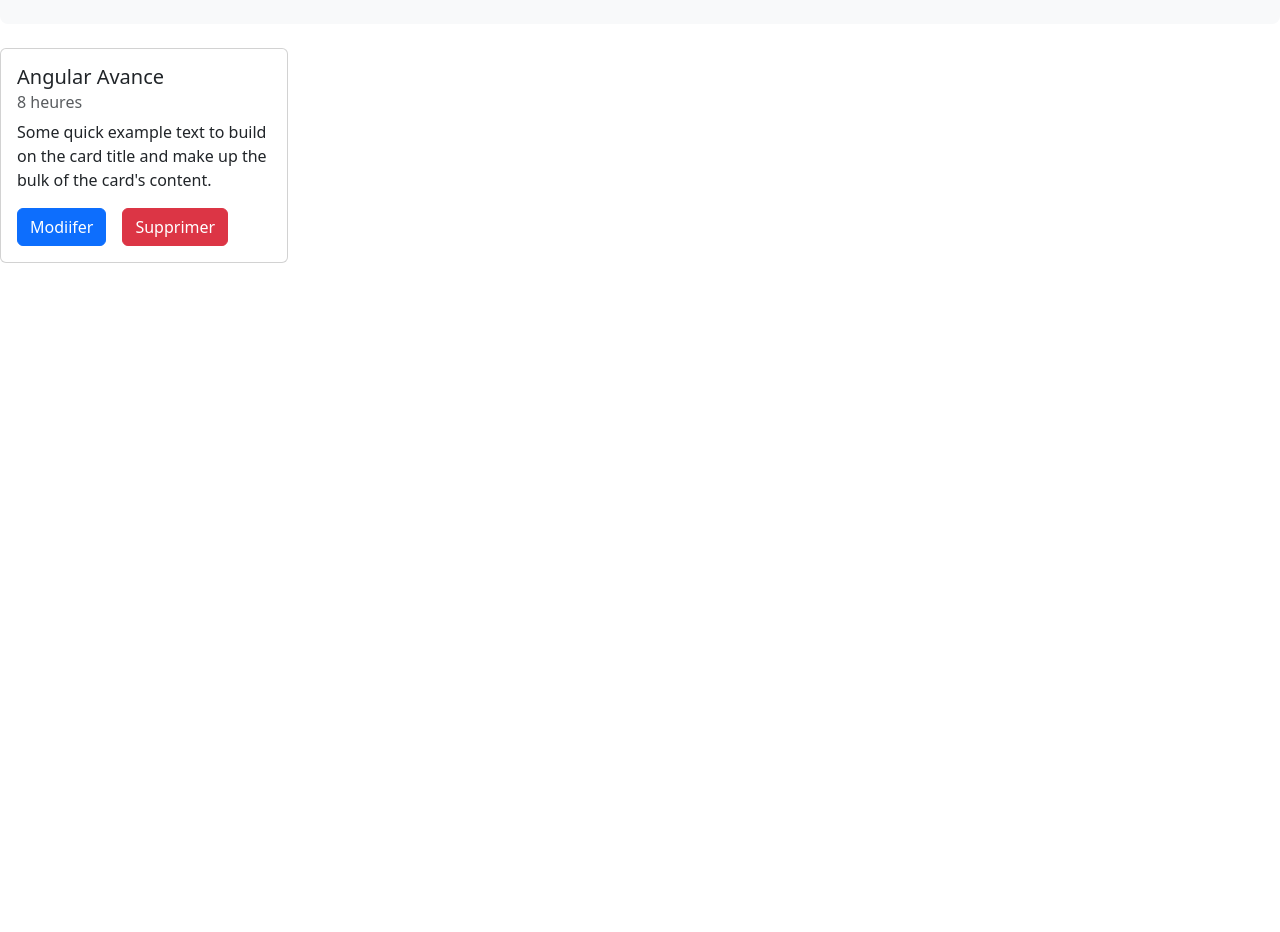
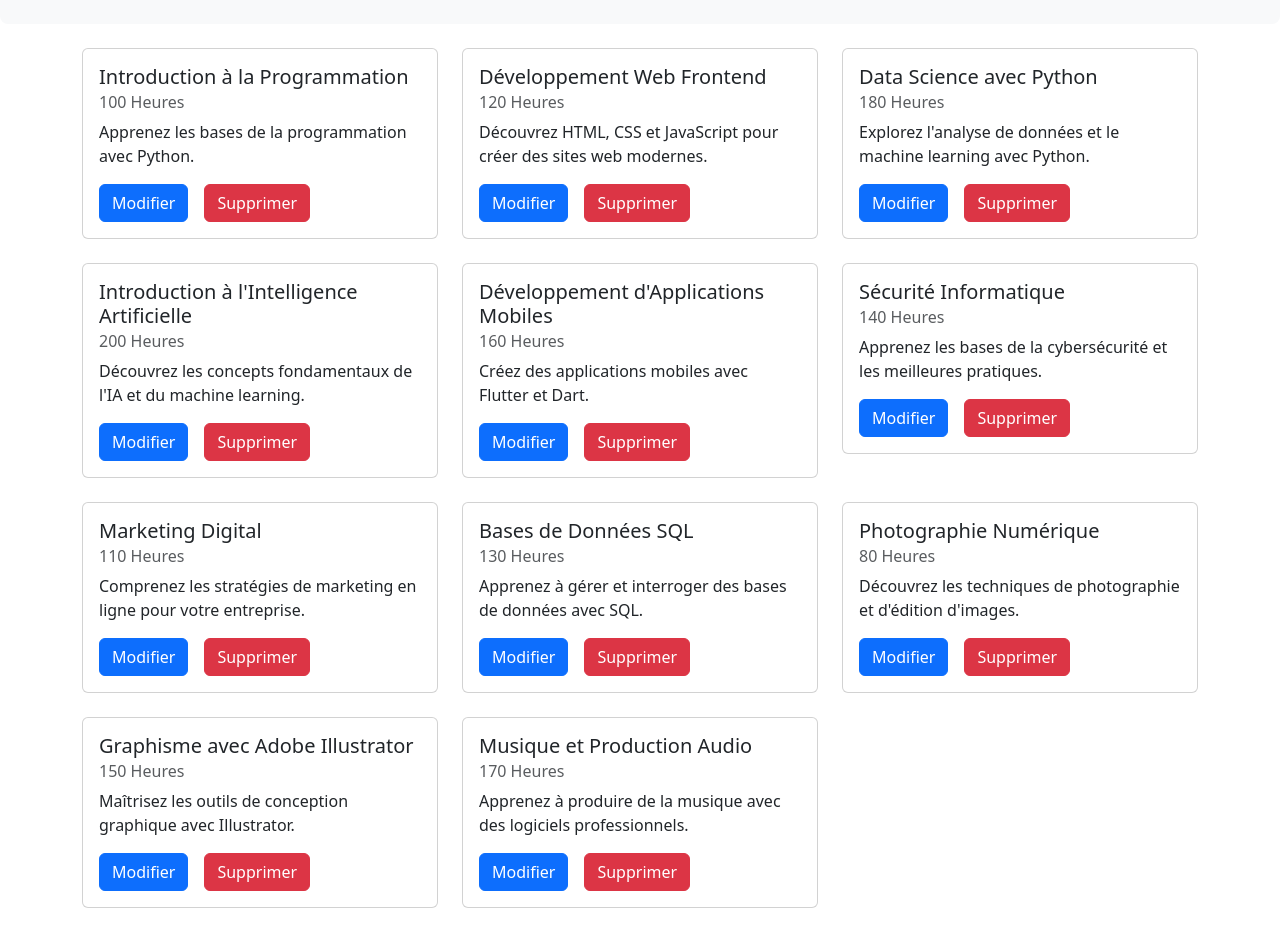
Before and after one commit to RaoulBonsso/CourseProject, an Angular app: page /courses in a window 1280 px wide. Shown: the part 380-1312 px from the top of the page. Before the commit the page ends 800 px from the top, so only its background shows below. Built offline with nearby package versions, Linux system fonts and the light colour scheme; data requests are answered from the project's data file.

Commit message:
implementation de la method post delete des cours

```diff
--- a/db.json
+++ b/db.json
@@ -1,11 +1,83 @@
 {
   "courses": [
-    { "id": "1", "name": "a title", "time": 100,"description": "f" },
-    { "id": "2", "name": "another title", "time": 200, "description":"f" }
+    {
+      "id": "1",
+      "title": "Introduction à la Programmation",
+      "time": 100,
+      "description": "Apprenez les bases de la programmation avec Python."
+    },
+    {
+      "id": "2",
+      "title": "Développement Web Frontend",
+      "time": 120,
+      "description": "Découvrez HTML, CSS et JavaScript pour créer des sites web modernes."
+    },
+    {
+      "id": "5",
+      "title": "Data Science avec Python",
+      "time": 180,
+      "description": "Explorez l'analyse de données et le machine learning avec Python."
+    },
+    {
+      "id": "6",
+      "title": "Introduction à l'Intelligence Artificielle",
+      "time": 200,
+      "description": "Découvrez les concepts fondamentaux de l'IA et du machine learning."
+    },
+    {
+      "id": "7",
+      "title": "Développement d'Applications Mobiles",
+      "time": 160,
+      "description": "Créez des applications mobiles avec Flutter et Dart."
+    },
+    {
+      "id": "8",
+      "title": "Sécurité Informatique",
+      "time": 140,
+      "description": "Apprenez les bases de la cybersécurité et les meilleures pratiques."
+    },
+    {
+      "id": "9",
+      "title": "Marketing Digital",
+      "time": 110,
+      "description": "Comprenez les stratégies de marketing en ligne pour votre entreprise."
+    },
+    {
+      "id": "10",
+      "title": "Bases de Données SQL",
+      "time": 130,
+      "description": "Apprenez à gérer et interroger des bases de données avec SQL."
+    },
+    {
+      "id": "11",
+      "title": "Photographie Numérique",
+      "time": 80,
+      "description": "Découvrez les techniques de photographie et d'édition d'images."
+    },
+    {
+      "id": "12",
+      "title": "Graphisme avec Adobe Illustrator",
+      "time": 150,
+      "description": "Maîtrisez les outils de conception graphique avec Illustrator."
+    },
+    {
+      "id": "13",
+      "title": "Musique et Production Audio",
+      "time": 170,
+      "description": "Apprenez à produire de la musique avec des logiciels professionnels."
+    }
   ],
   "signup": [
-    { "id": "1", "name": "admin", "password": "12345" },
-    { "id": "2", "name": "user", "password": "123" }
+    {
+      "id": "1",
+      "name": "admin",
+      "password": "12345"
+    },
+    {
+      "id": "2",
+      "name": "user",
+      "password": "123"
+    }
   ],
   "login": {
     "name": "typicode"
--- a/src/app/courses/course.model.ts
+++ b/src/app/courses/course.model.ts
@@ -1,7 +1,7 @@
 export class
 Course
 {
-  id: number=0;
+  id!: number;
   title: string="";
   description: string="";
   duree: number = 0;
--- a/src/app/courses/courses.component.html
+++ b/src/app/courses/courses.component.html
@@ -3,7 +3,7 @@
     <h2 style="color: white;">Courses</h2>
 
   <div class="d-flex">
-    <button class="btn btn-success" data-bs-toggle="modal" data-bs-target="#exampleModal" >Ajouter un Cours</button>
+    <button class="btn btn-success" data-bs-toggle="modal" data-bs-target="#exampleModal" (click)="clickAddCourse()" >Ajouter un Cours</button>
     <button class="btn btn-danger mx-3" routerLink="/login">Deconnexion</button>
   </div>
 </div>
@@ -16,17 +16,21 @@
   </div>
 </div>
 
-<div class="card" style="width: 18rem;">
-  <div class="card-body" >
-    <h5 class="card-title">Angular Avance</h5>
-    <h6 class="card-subtitle mb-2 text-body-secondary">8 heures</h6>
-    <p class="card-text">Some quick example text to build on the card title and make up the bulk of the card's content.</p>
-    <a href="#" class="btn btn-primary" data-bs-toggle="modal" data-bs-target="#exampleModal">Modiifer</a>
-    <a href="#" class="btn btn-danger mx-3">Supprimer</a>
-
+<div class="container">
+  <div class="row">
+    <div class="col-md-4" *ngFor="let data of allCourses">
+      <div class="card mb-4">
+        <div class="card-body">
+          <h5 class="card-title">{{data.title}}</h5>
+          <h6 class="card-subtitle mb-2 text-body-secondary">{{data.time}} Heures</h6>
+          <p class="card-text">{{data.description}}</p>
+          <a href="#" class="btn btn-primary" data-bs-toggle="modal" data-bs-target="#exampleModal">Modifier</a>
+          <a class="btn btn-danger mx-3" (click)="deleteCourse(data)">Supprimer</a>
+        </div>
+      </div>
+    </div>
   </div>
 </div>
-
 
 <!-- Modal -->
 <div class="modal fade" id="exampleModal" tabindex="-1" aria-labelledby="exampleModalLabel" aria-hidden="true">
@@ -37,22 +41,25 @@
         <button type="button" class="btn-close" data-bs-dismiss="modal" aria-label="Close"></button>
       </div>
       <div class="modal-body">
+        <form [formGroup]="formValue" >
         <div class="mb-3">
           <label for="formGroupExampleInput" class="form-label">Titre</label>
-          <input type="text" class="form-control" id="formGroupExampleInput" placeholder="Entre le nom du cours">
+          <input formControlName="ptitle" type="text" class="form-control" id="formGroupExampleInput" placeholder="Entre le nom du cours">
         </div>
         <div class="mb-3">
           <label for="formGroupExampleInput2" class="form-label">Description</label>
-          <input type="text" class="form-control" id="formGroupExampleInput2" placeholder="Entrez la description du cours">
+          <input formControlName="pdescription" type="text" class="form-control" id="formGroupExampleInput2" placeholder="Entrez la description du cours">
         </div>
         <div class="mb-3">
           <label for="formGroupExampleInput2" class="form-label">Duree</label>
-          <input type="text" class="form-control" id="formGroupExampleInput2" placeholder="Entrez la duree du cours">
+          <input formControlName="ptime" type="text" class="form-control" id="formGroupExampleInput2" placeholder="Entrez la duree du cours">
         </div>
+      </form>
       </div>
       <div class="modal-footer">
-        <button type="button" class="btn btn-secondary" data-bs-dismiss="modal">Close</button>
-        <button type="button" class="btn btn-primary">Save changes</button>
+        <button type="button" id="clear" class="btn btn-secondary" data-bs-dismiss="modal">Close</button>
+        <button type="button" *ngIf="showAdd" class="btn btn-primary" (click)="addCourse()">Add</button>
+        <button type="button"*ngIf="shoeEdit" class="btn btn-primary" >Update changes</button>
       </div>
     </div>
   </div>
--- a/src/app/courses/courses.component.ts
+++ b/src/app/courses/courses.component.ts
@@ -1,6 +1,7 @@
 import { Component } from '@angular/core';
-import { FormBuilder } from '@angular/forms';
+import { FormBuilder, FormGroup } from '@angular/forms';
 import { CoursesService } from '../shared/courses.service';
+import { Course } from './course.model';
 
 @Component({
   selector: 'app-courses',
@@ -8,10 +9,56 @@ import { CoursesService } from '../shared/courses.service';
   styleUrl: './courses.component.css'
 })
 export class CoursesComponent {
-  allProperty:any
+  allCourses:any
+  formValue! : FormGroup
+  courseModelObj: Course = new Course();
+  showAdd!:boolean
+  shoeEdit!:boolean
   constructor(private fb:FormBuilder, private api:CoursesService){}
 
-  ngOnInit():void {}
+  ngOnInit():void {
+    this.formValue = this.fb.group({
+      ptitle:[''],
+      pdescription:[''],
+      ptime:['']
+    });
+    this.getAllCourses();
+  }
+
+  clickAddCourse(){
+    this.formValue.reset();
+    this.showAdd = true;
+    this.shoeEdit = false;
+  }
+
+  getAllCourses(){
+    this.api.getCourses().subscribe((data:any)=>{
+      this.allCourses = data;
+      console.warn(this.allCourses)
+    });
+  }
+  addCourse(){
+    this.courseModelObj.title = this.formValue.value.ptitle;
+    this.courseModelObj.description = this.formValue.value.pdescription;
+    this.courseModelObj.duree = this.formValue.value.ptime;
+    this.api.addCourse(this.courseModelObj).subscribe((data:any)=>{
+      console.warn(data);
+      alert("Cour Ajouter avec Success")
+      let ref = document.getElementById('clear');
+      ref?.click();
+      this.formValue.reset();
+      this.getAllCourses();
+    }, err =>{
+      alert("Une erreur est survenu")
+    });
+  }
+  deleteCourse(data:any){
+    this.api.deleteCourse(data.id).subscribe((res)=>{
+      alert("Cour supprimer avec Success")
+      this.getAllCourses();
+    });
+
+  }
 
 
 }
--- a/src/app/login/login.component.html
+++ b/src/app/login/login.component.html
@@ -30,7 +30,7 @@
           placeholder="Enter your password"
         />
       </div>
-      <button type="button" class="btn btn-primary text-center">login</button>
+      <button type="button" class="btn btn-primary text-center" routerLink="/courses">login</button>
     </form>
     <a style="text-decoration: none; cursor: pointer; color: red; font-weight:bold;" routerLink="/signup"> New here ? Click to SignUp</a>
   </div>
```
